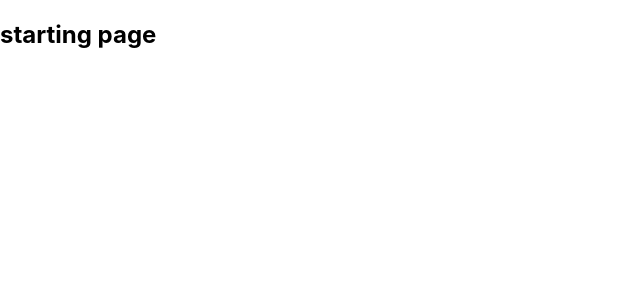
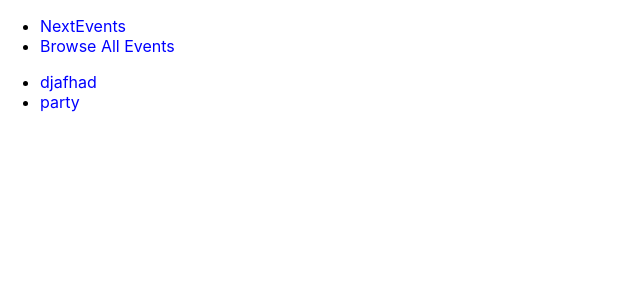
Before and after one commit to HyeonJu-C/file-based-routing-practice, a Next.js app: page / in a window 1280 px wide. Shown: the top 300 px of the page, without its empty margins (0-640 px from the left). Built offline with nearby package versions, Linux system fonts and the light colour scheme.

Commit message:
page 별 기능 간단하게 구현

```diff
--- a/pages/index.js
+++ b/pages/index.js
@@ -1,7 +1,59 @@
+import Link from 'next/link'
+export const events = [
+  {
+    id: 1,
+    title: 'djafhad',
+    date: '2021-02-30',
+    place: 'somewhere',
+    isFeatured: true,
+  },
+  {
+    id: 2,
+    title: 'party',
+    date: '2020-03-30',
+    place: 'NY',
+    isFeatured: true,
+  },
+  {
+    id: 3,
+    title: 'networking',
+    date: '2022-04-10',
+    place: 'CA',
+    isFeatured: false,
+  },
+  {
+    id: 4,
+    title: 'something good',
+    date: '2022-10-05',
+    place: 'LA',
+    isFeatured: false,
+  },
+]
+
 export default function HomePage() {
   return (
-    <section>
-      <h1>starting page</h1>
-    </section>
+    <>
+      <header>
+        <ul>
+          <li>
+            <Link href="/">NextEvents</Link>
+          </li>
+          <li>
+            <Link href="/events">Browse All Events</Link>
+          </li>
+        </ul>
+      </header>
+      <section>
+        <ul>
+          {events
+            .filter(({ isFeatured }) => isFeatured === true)
+            .map(({ id, title }) => (
+              <li key={`event-${id}`}>
+                <Link href={`/events/${id}`}>{title}</Link>
+              </li>
+            ))}
+        </ul>
+      </section>
+    </>
   )
 }
```
Also changed, not shown: pages/events/[eventId].js (added, +20 -0 lines), pages/events/[id].js (deleted, +0 -7 lines), pages/events/index.js (+53 -3 lines), pages/events/[...slug].js (renamed from pages/events/[...dates].js), 1 other file (tests, documents, lock files or other folders).
